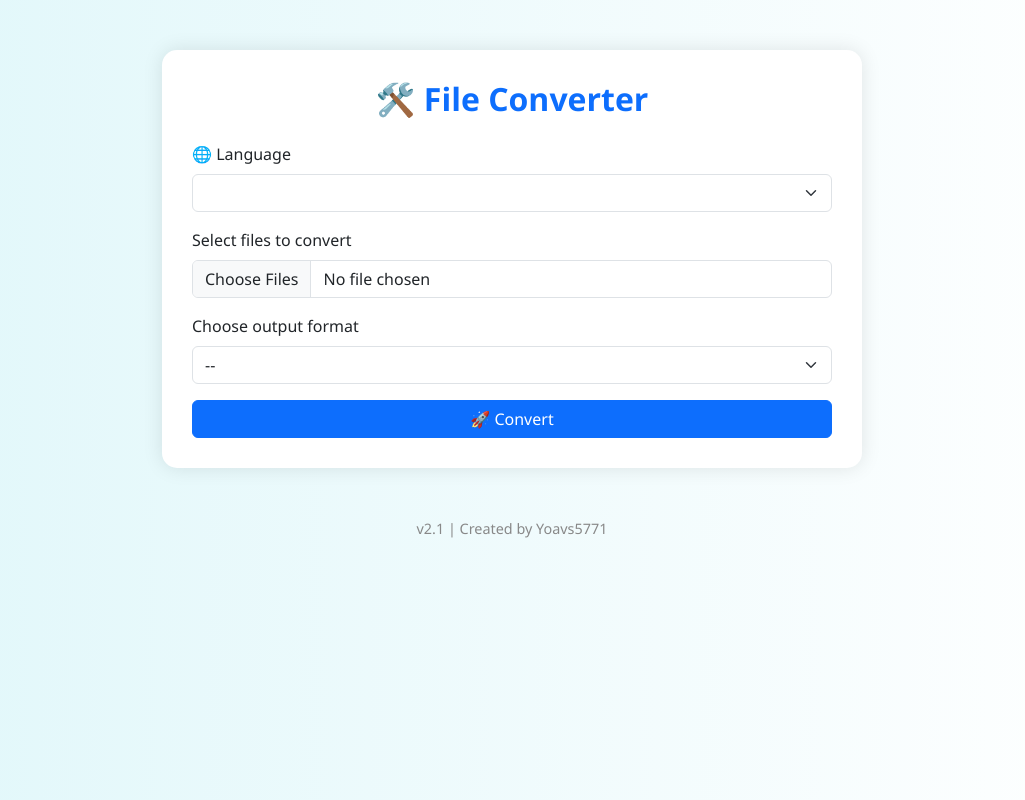
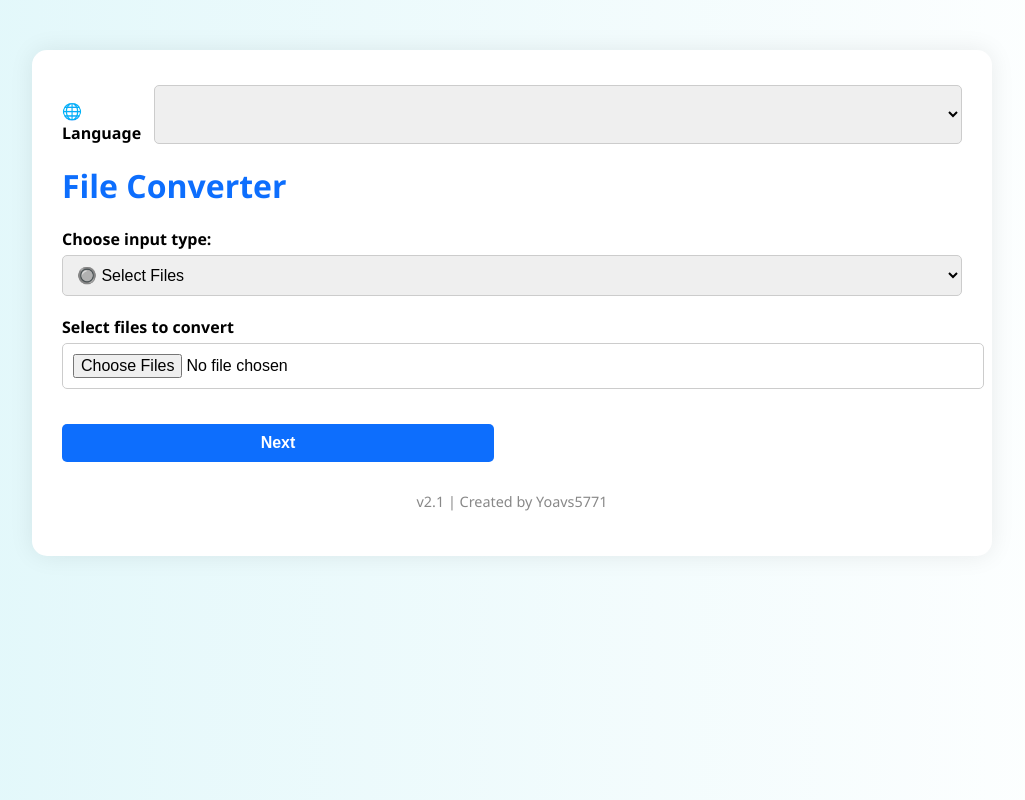
Before and after one commit to yoavs5771/FileToolsWeb, a Flask app: page / in a window 1280 px wide. Shown: the whole page, without its empty margins (128-1153 px from the left). Run offline with Flask 3, Linux system fonts and the light colour scheme; lists and menus that the app fills with data are empty; parts of the project's set-up code (start-up, migrations or seed data) failed here and were passed over.

Commit message:
Refactor file conversion process, enhance UI with multi-step form, and implement language selection feature

```diff
--- a/app.py
+++ b/app.py
@@ -1,51 +1,63 @@
-from flask import Flask, render_template, request, send_file, redirect, url_for, flash
+from flask import Flask, render_template, request, jsonify
+from converter import convert_files
 import os
 from werkzeug.utils import secure_filename
-from pathlib import Path
-from converter import convert_file
-
-UPLOAD_FOLDER = 'uploads'
-OUTPUT_FOLDER = 'converted'
-ALLOWED_EXTENSIONS = {'docx', 'pptx', 'pdf', 'jpg', 'jpeg', 'png', 'bmp', 'tiff', 'txt', 'html'}
 
 app = Flask(__name__)
-app.config['UPLOAD_FOLDER'] = UPLOAD_FOLDER
-app.config['OUTPUT_FOLDER'] = OUTPUT_FOLDER
-app.secret_key = 'secret!'
+app.config['UPLOAD_FOLDER'] = 'uploads'
+app.config['RESULT_FOLDER'] = 'results'
 
-os.makedirs(UPLOAD_FOLDER, exist_ok=True)
-os.makedirs(OUTPUT_FOLDER, exist_ok=True)
+# ודא שהתיקיות קיימות
+os.makedirs(app.config['UPLOAD_FOLDER'], exist_ok=True)
+os.makedirs(app.config['RESULT_FOLDER'], exist_ok=True)
 
-def allowed_file(filename):
-    return '.' in filename and filename.rsplit('.', 1)[1].lower() in ALLOWED_EXTENSIONS
 
-@app.route('/', methods=['GET', 'POST'])
+@app.route('/')
 def index():
-    if request.method == 'POST':
-        if 'file' not in request.files:
-            flash('No file part')
-            return redirect(request.url)
+    return render_template('index.html')
 
-        file = request.files['file']
-        output_format = request.form.get('format')
 
-        if file.filename == '' or not output_format:
-            flash('Please select file and output format')
-            return redirect(request.url)
+@app.route('/convert', methods=['POST'])
+def convert():
+    try:
+        # קבצי קלט
+        files = request.files.getlist('files[]')
+        if not files or not any(file.filename for file in files):
+            print("❌ לא הועלו קבצים")
+            return jsonify({'success': False, 'message': 'No files uploaded'})
 
-        if file and allowed_file(file.filename):
+        # פורמטים
+        formats = request.form.getlist('formats[]')
+        if not formats:
+            print("❌ לא נבחרו פורמטים")
+            return jsonify({'success': False, 'message': 'No output formats selected'})
+
+        # נתיב תיקיית יעד
+        output_dir = app.config['RESULT_FOLDER']
+
+        # שמירת קבצים
+        input_paths = []
+        for file in files:
             filename = secure_filename(file.filename)
-            input_path = os.path.join(app.config['UPLOAD_FOLDER'], filename)
-            file.save(input_path)
+            file_path = os.path.join(app.config['UPLOAD_FOLDER'], filename)
+            file.save(file_path)
+            input_paths.append(file_path)
 
-            try:
-                output_path = convert_file(input_path, output_format, app.config['OUTPUT_FOLDER'])
-                return send_file(output_path, as_attachment=True)
-            except Exception as e:
-                flash(f"Conversion error: {e}")
-                return redirect(request.url)
+        print("📂 קבצים לשמירה:", input_paths)
+        print("🎯 פורמטים נבחרים:", formats)
 
-    return render_template('index.html')
+        # המרה
+        success, details = convert_files(input_paths, output_dir, formats)
+
+        if success:
+            return jsonify({'success': True})
+        else:
+            return jsonify({'success': False, 'message': details})
+
+    except Exception as e:
+        print("⚠️ שגיאה:", str(e))
+        return jsonify({'success': False, 'message': str(e)})
+
 
 if __name__ == '__main__':
     app.run(debug=True)
--- a/static/style.css
+++ b/static/style.css
@@ -1,20 +1,71 @@
 body {
     background: linear-gradient(to right, #e0f7fa, #ffffff);
     font-family: 'Segoe UI', Tahoma, Geneva, Verdana, sans-serif;
+    margin: 0;
+    padding: 0;
 }
 
-.converter-box {
-    max-width: 700px;
+.container {
+    max-width: 900px;
     margin: 50px auto;
     padding: 30px;
     background-color: #ffffff;
     border-radius: 15px;
-    box-shadow: 0 0 20px rgba(0, 0, 0, 0.1);
+    box-shadow: 0 0 25px rgba(0, 0, 0, 0.08);
 }
 
-h2 {
+h1, h2, h3 {
     color: #0d6efd;
     font-weight: bold;
+    margin-top: 0;
+}
+
+label {
+    font-weight: bold;
+    display: block;
+    margin-top: 20px;
+}
+
+input[type="file"], select, button {
+    width: 100%;
+    padding: 10px;
+    margin-top: 5px;
+    border: 1px solid #ccc;
+    border-radius: 5px;
+    font-size: 1em;
+}
+
+button {
+    background-color: #0d6efd;
+    color: white;
+    border: none;
+    cursor: pointer;
+    font-weight: bold;
+    transition: background-color 0.3s ease;
+}
+
+button:hover {
+    background-color: #0b5ed7;
+}
+
+#language-switcher {
+    display: flex;
+    justify-content: flex-end;
+    margin-bottom: 20px;
+}
+
+#summary-box {
+    background-color: #f8f9fa;
+    border: 1px solid #ced4da;
+    border-radius: 8px;
+    padding: 15px;
+    margin-bottom: 15px;
+}
+
+#summary-box h5 {
+    font-weight: bold;
+    color: #333;
+    margin-bottom: 10px;
 }
 
 .footer {
@@ -36,35 +87,110 @@ h2 {
     background-color: #198754;
     font-weight: bold;
     transition: width 0.5s ease;
+    height: 100%;
+    color: white;
+    text-align: center;
+    line-height: 20px;
 }
 
-#summary-box {
-    background-color: #f8f9fa;
-    border: 1px solid #ced4da;
-    border-radius: 8px;
-    padding: 15px;
-    margin-bottom: 15px;
-}
-
-#summary-box h5 {
-    font-weight: bold;
-    color: #333;
-}
-
-[dir="rtl"] .converter-box {
+[dir="rtl"] .container {
     direction: rtl;
     text-align: right;
 }
 
-[dir="rtl"] .form-label,
-[dir="rtl"] .form-select,
-[dir="rtl"] input {
+[dir="rtl"] label,
+[dir="rtl"] select,
+[dir="rtl"] input,
+[dir="rtl"] button {
     text-align: right;
 }
 
-/* Responsive */
 @media (max-width: 768px) {
-    .converter-box {
+    .container {
         padding: 20px;
     }
 }
+
+/* Navigation steps */
+.step-section {
+    display: none;
+    animation: fadeOut 0.3s ease-out forwards;
+}
+
+.step-section.active {
+    display: block;
+    animation: fadeIn 0.4s ease-in forwards;
+}
+
+@keyframes fadeIn {
+    from { opacity: 0; transform: translateY(20px); }
+    to { opacity: 1; transform: translateY(0); }
+}
+
+@keyframes fadeOut {
+    from { opacity: 1; transform: translateY(0); }
+    to { opacity: 0; transform: translateY(-20px); }
+}
+
+.step-buttons {
+    display: flex;
+    justify-content: space-between;
+    margin-top: 30px;
+}
+
+.step-buttons button {
+    width: 48%;
+}
+
+.step-title {
+    font-size: 1.5em;
+    margin-bottom: 20px;
+    border-bottom: 2px solid #0d6efd;
+    padding-bottom: 10px;
+}
+
+.file-preview {
+    background-color: #f2f2f2;
+    border: 1px dashed #ccc;
+    border-radius: 8px;
+    padding: 10px;
+    margin-top: 10px;
+    font-size: 0.9em;
+    color: #444;
+    white-space: pre-wrap;
+    max-height: 150px;
+    overflow-y: auto;
+}
+
+.format-options label {
+    display: inline-block;
+    margin-right: 10px;
+    font-weight: normal;
+}
+
+.format-options input[type="checkbox"] {
+    margin-right: 5px;
+}
+
+select[multiple] {
+    height: auto;
+}
+
+button:disabled {
+    background-color: #ccc;
+    cursor: not-allowed;
+}
+
+.toast {
+    padding: 10px 15px;
+    background-color: #dc3545;
+    color: white;
+    border-radius: 5px;
+    text-align: center;
+    margin-top: 20px;
+    display: none;
+}
+
+.toast.success {
+    background-color: #28a745;
+}
--- a/templates/index.html
+++ b/templates/index.html
@@ -2,83 +2,133 @@
 <html lang="en">
 <head>
     <meta charset="UTF-8">
-    <title data-i18n="title">File Converter</title>
-    <meta name="viewport" content="width=device-width, initial-scale=1">
-    <link href="https://cdn.jsdelivr.net/npm/bootstrap@5.3.3/dist/css/bootstrap.min.css" rel="stylesheet">
+    <meta name="viewport" content="width=device-width, initial-scale=1.0">
+    <title>FileTools Web</title>
     <link rel="stylesheet" href="/static/style.css">
+    <script src="/translations/lang.js" defer></script>
 </head>
 <body>
-<div class="container mt-5">
-    <div class="converter-box">
-        <h2 class="text-center mb-4" data-i18n="title">🛠️ File Converter</h2>
-        <div class="mb-3">
-            <label for="language" class="form-label" data-i18n="language_label">🌐 Language</label>
-            <select id="language" class="form-select"></select>
+    <div class="container">
+        <div id="language-switcher">
+            <label for="language"><span id="language_label">🌐 Language</span></label>
+            <select id="language"></select>
         </div>
 
-        <form id="convert-form" method="POST" enctype="multipart/form-data">
-            <div class="mb-3">
-                <label for="file" class="form-label" data-i18n="select_files">Select files to convert</label>
-                <input class="form-control" type="file" name="file" id="file" multiple required>
+        <h1 id="page_title">File Converter</h1>
+
+        <!-- Step 1: File Selection -->
+        <div class="step-section active" id="step-1">
+            <label for="inputType" id="choose_input_type">Choose input type:</label>
+            <select id="inputType">
+                <option value="files">🔘 <span id="select_input_files">Select Files</span></option>
+                <option value="folder">📁 <span id="select_input_folder">Select Folder</span></option>
+            </select>
+
+            <label id="select_files_label">Select files to convert</label>
+            <input type="file" id="inputFiles" multiple>
+
+            <label id="select_folder_label" style="display:none;">Select folder to convert</label>
+            <input type="file" id="inputFolder" webkitdirectory directory style="display:none;">
+
+            <div class="step-buttons">
+                <button type="button" onclick="nextStep(2)" id="next_button_step1">Next</button>
             </div>
-            <div class="mb-3">
-                <label for="format" class="form-label" data-i18n="choose_format">Choose output format</label>
-                <select class="form-select" name="format" id="format" required>
-                    <option value="">--</option>
-                    <option value="pdf">PDF</option>
-                    <option value="txt">Text</option>
-                    <option value="html">HTML</option>
-                    <option value="jpg">JPG</option>
-                    <option value="png">PNG</option>
-                </select>
+        </div>
+
+        <!-- Step 2: Output Format -->
+        <div class="step-section" id="step-2">
+            <label for="outputFormats" id="select_formats">Select output formats:</label>
+            <select id="outputFormats" multiple>
+                <option value="pdf">PDF</option>
+                <option value="txt">TXT</option>
+                <option value="html">HTML</option>
+                <option value="png">PNG</option>
+                <option value="jpg">JPG</option>
+            </select>
+
+            <label for="outputDir" id="select_output">Select output directory</label>
+            <input type="file" id="outputDir" webkitdirectory directory>
+
+            <div>
+                <input type="checkbox" id="mergePDF">
+                <label for="mergePDF" id="merge_option">🗃️ Merge PDF files into one</label>
             </div>
-            <div class="mb-3" id="summary-box" style="display: none;">
-                <h5 data-i18n="summary">🔍 Summary</h5>
-                <ul id="summary-list"></ul>
+
+            <div class="step-buttons">
+                <button type="button" onclick="prevStep(1)" id="back_button_step2">Back</button>
+                <button type="button" onclick="nextStep(3)" id="next_button_step2">Next</button>
             </div>
-            <div class="d-grid">
-                <button type="submit" class="btn btn-primary" data-i18n="convert_button">🚀 Convert</button>
+        </div>
+
+        <!-- Step 3: Summary & Start -->
+        <div class="step-section" id="step-3">
+            <div id="summary-box">
+                <h5 id="summary_title">Summary:</h5>
+                <div id="summary-content"></div>
             </div>
-        </form>
 
-        <div class="progress mt-4" style="height: 20px; display: none;">
-            <div class="progress-bar progress-bar-striped progress-bar-animated" role="progressbar" style="width: 0%;">0%</div>
+            <div class="progress" id="progressBarWrapper" style="display:none;">
+                <div class="progress-bar" id="progressBar">0%</div>
+            </div>
+
+            <div class="step-buttons">
+                <button type="button" onclick="prevStep(2)" id="back_button_step3">Back</button>
+                <button type="button" onclick="startConversion()" id="start_conversion">🚀 Start Conversion</button>
+            </div>
+        </div>
+
+        <div class="footer">
+            <p id="created_by">v2.1 | Created by Yoavs5771</p>
         </div>
     </div>
-    <div class="footer text-center mt-4">
-        <span data-i18n="created_by">v2.1 | Created by Yoavs5771</span>
-    </div>
-</div>
-<script src="/static/lang.js"></script>
-<script>
-    document.getElementById("convert-form").addEventListener("submit", function (e) {
-        const files = document.getElementById("file").files;
-        const format = document.getElementById("format").value;
-        if (!files.length || !format) {
-            alert(window.translations.fill_fields || "Please complete all fields.");
-            e.preventDefault();
-            return;
+
+    <script>
+        let currentStep = 1;
+
+        function showStep(step) {
+            document.querySelectorAll('.step-section').forEach(section => section.classList.remove('active'));
+            document.getElementById(`step-${step}`).classList.add('active');
         }
 
-        const summaryBox = document.getElementById("summary-box");
-        const summaryList = document.getElementById("summary-list");
-        summaryList.innerHTML = "";
-        [...files].forEach(f => {
-            const li = document.createElement("li");
-            li.textContent = f.name;
-            summaryList.appendChild(li);
+        function nextStep(step) {
+            updateSummary();
+            currentStep = step;
+            showStep(step);
+        }
+
+        function prevStep(step) {
+            currentStep = step;
+            showStep(step);
+        }
+
+        document.getElementById('inputType').addEventListener('change', function () {
+            if (this.value === 'folder') {
+                document.getElementById('inputFolder').style.display = 'block';
+                document.getElementById('inputFiles').style.display = 'none';
+                document.getElementById('select_folder_label').style.display = 'block';
+                document.getElementById('select_files_label').style.display = 'none';
+            } else {
+                document.getElementById('inputFolder').style.display = 'none';
+                document.getElementById('inputFiles').style.display = 'block';
+                document.getElementById('select_folder_label').style.display = 'none';
+                document.getElementById('select_files_label').style.display = 'block';
+            }
         });
-        const extra = document.createElement("li");
-        extra.textContent = `Output format: ${format}`;
-        summaryList.appendChild(extra);
-        summaryBox.style.display = "block";
 
-        const progressBar = document.querySelector(".progress");
-        const progressInner = document.querySelector(".progress-bar");
-        progressBar.style.display = "block";
-        progressInner.style.width = "50%";
-        progressInner.textContent = "Processing...";
-    });
-</script>
+        function updateSummary() {
+            const files = document.getElementById('inputFiles').files;
+            const folder = document.getElementById('inputFolder').files;
+            const outputFormats = Array.from(document.getElementById('outputFormats').selectedOptions).map(opt => opt.value).join(', ');
+            const merge = document.getElementById('mergePDF').checked ? 'Yes' : 'No';
+
+            let fileSummary = files.length ? `${files.length} files selected.` : folder.length ? `${folder.length} files in folder.` : 'No files selected.';
+
+            document.getElementById('summary-content').innerHTML = `
+                <p><strong>Files:</strong> ${fileSummary}</p>
+                <p><strong>Output formats:</strong> ${outputFormats}</p>
+                <p><strong>Merge PDFs:</strong> ${merge}</p>
+            `;
+        }
+    </script>
 </body>
 </html>
```
Also changed, not shown: static/lang.js (added, +67 -0 lines), translations/lang.js (deleted, +0 -45 lines).
